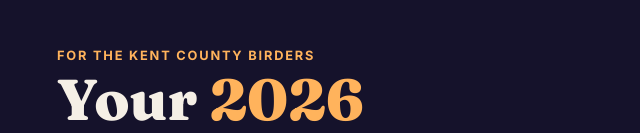
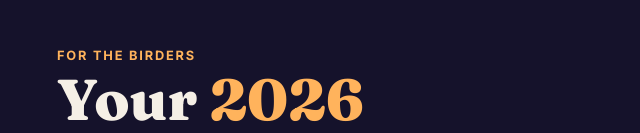
Before and after one commit to klingea1/flightpath, a website with bundled scripts: page index.html in a window 1280 px wide. Shown: the top 133 px of the page, without its empty margins (319-959 px from the left). Built offline with nearby package versions, Linux system fonts and the light colour scheme.

Commit message:
Change homepage eyebrow to "For the birders"
Co-Authored-By: Claude Opus 5.5 <noreply@anthropic.com>
Claude-Session: https://claude.ai/code/session_01HRseLCeKaVCSwZRMC3XwqF

```diff
--- a/index.html
+++ b/index.html
@@ -18,7 +18,7 @@
 <body>
   <main id="upload" class="screen">
     <div class="upload-inner">
-      <p class="eyebrow">For the Kent County birders</p>
+      <p class="eyebrow">For the birders</p>
       <h1><span class="nowrap">Your <span id="year-label" class="hero-year">year</span></span> <span class="nowrap">Flight Path</span></h1>
       <p class="lede">Your year of birding as a few shareable cards, built from your own eBird data.</p>
 
```
